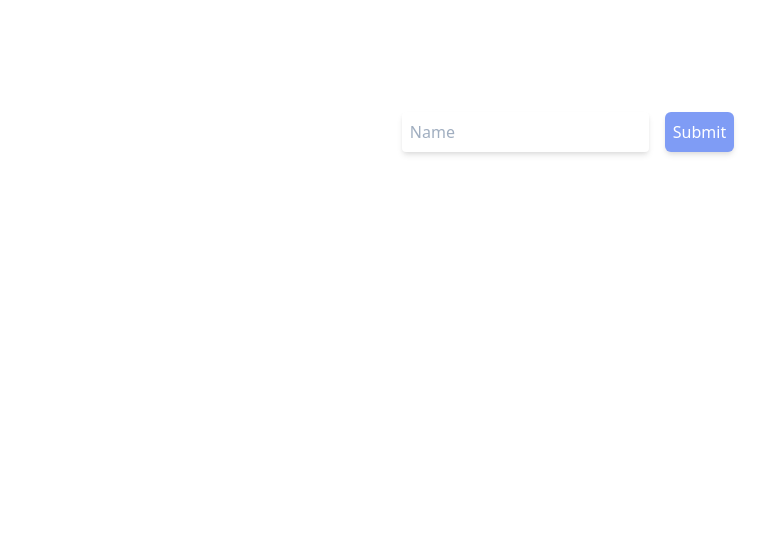
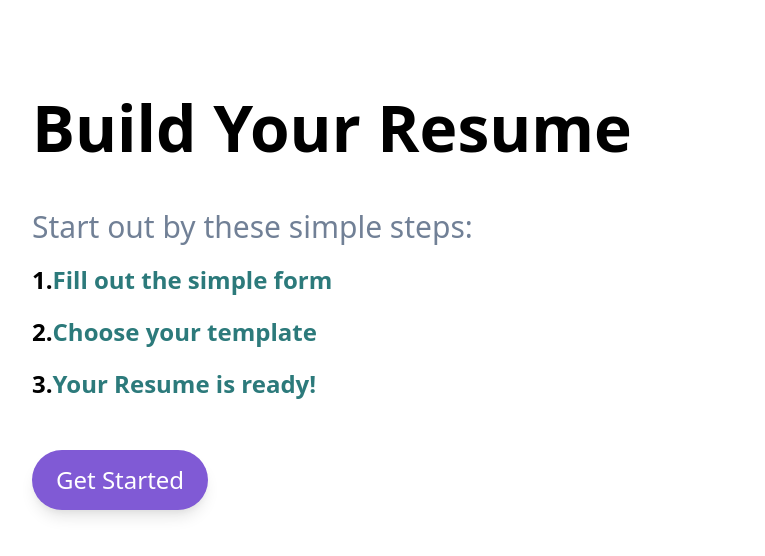
Before and after one commit to amirsaeed671/resume-builder, a Next.js app: page / in a window 1280 px wide. Shown: the top 556 px of the page, without its empty margins (64-829 px from the left). Built offline with nearby package versions, Linux system fonts and the light colour scheme.

Commit message:
index page and layout

```diff
--- /dev/null
+++ b/src/components/Layout/index.tsx
@@ -0,0 +1,22 @@
+import React from "react";
+import Head from "next/head";
+
+interface LayoutProps {
+    title: string;
+    children: React.ReactChild
+}
+
+const Layout: React.FC<LayoutProps> = (props) => {
+    return (
+        <div>
+            <Head>
+                <title>{props.title}</title>
+                <meta charSet="utf-8" />
+                <meta name="viewport" content="initial-scale=1.0, width=device-width" />
+            </Head>
+            {props.children}
+        </div>
+    )
+}
+
+export default Layout;
--- a/src/pages/index.tsx
+++ b/src/pages/index.tsx
@@ -1,16 +1,30 @@
 import React from "react";
-import Form from "../components/Form";
+import Button from "components/Button";
+import Layout from "components/Layout";
+import {useRouter} from "next/router";
 
 const Home: React.FC = () => {
+  const router = useRouter();
   return (
-    <div className="md:flex bg-white rounded-lg p-24 justify-center">
-      <Form
-        handleSubmit={() => {
-          alert("hello");
-        }}
-        submitText="Submit"
-      />
-    </div>
+    <Layout title="Resume Builder">
+      <div className="md:flex container mx-auto flex-col bg-white rounded-lg p-24 justify-center">
+        <h1 className="font-extrabold text-6xl leading-none">Build Your Resume</h1>
+        <h2 className="text-3xl text text-gray-600 mt-12 leading-tight">Start out by these simple steps:</h2>
+        <div className="mt-4 flex">
+          <span className="text-2xl font-extrabold text-black">1.</span>
+          <p className="text-2xl text-teal-700 font-bold">Fill out the simple form</p>
+        </div>
+        <div className="mt-4 flex">
+          <span className="text-2xl font-extrabold text-black">2.</span>
+          <p className="text-2xl text-teal-700 font-bold">Choose your template</p>
+        </div>
+        <div className="mt-4 flex">
+          <span className="text-2xl font-extrabold text-black">3.</span>
+          <p className="text-2xl text-teal-700 font-bold">Your Resume is ready!</p>
+        </div>
+        <Button text="Get Started" onClick={() => router.push('/resume-form')} />
+      </div>
+    </Layout>
   );
 };
 
```
